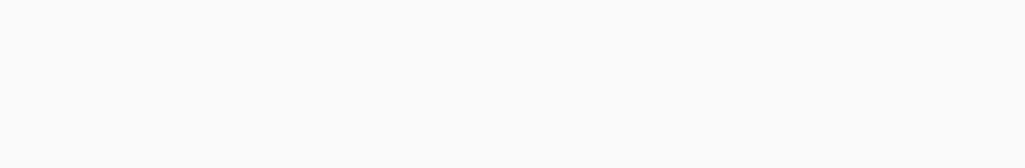
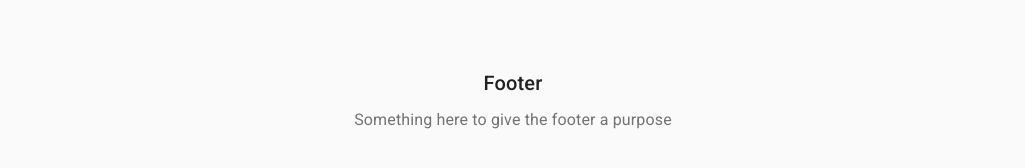
Before and after one commit to tla111/material-ui-2023, a React (Create React App) app in the folder frontend/: page / in a window 1280 px wide. Shown: the part 1502-1670 px from the top of the page, without its empty margins (127-1152 px from the left). Before the commit the page ends 1619 px from the top, so only its background shows below. Built offline with nearby package versions, Linux system fonts and the light colour scheme.

Commit message:
footer built

```diff
--- a/frontend/src/App.jsx
+++ b/frontend/src/App.jsx
@@ -69,8 +69,11 @@
                 </Container>
             </main>
             <footer className={classes.footer}>
-                <Typography variant=''>
-
+                <Typography variant='h6' align='center' gutterBottom>
+                    Footer
+                </Typography>
+                <Typography variant='subtitle1' align='center' color='textSecondary'>
+                    Something here to give the footer a purpose
                 </Typography>
             </footer>
         </>
```
